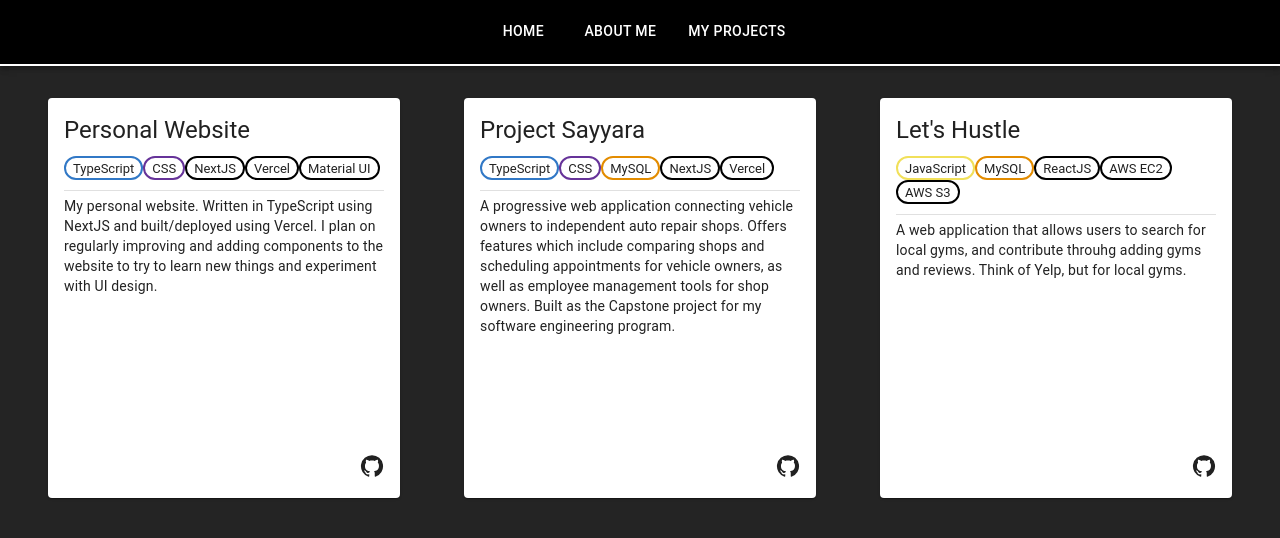
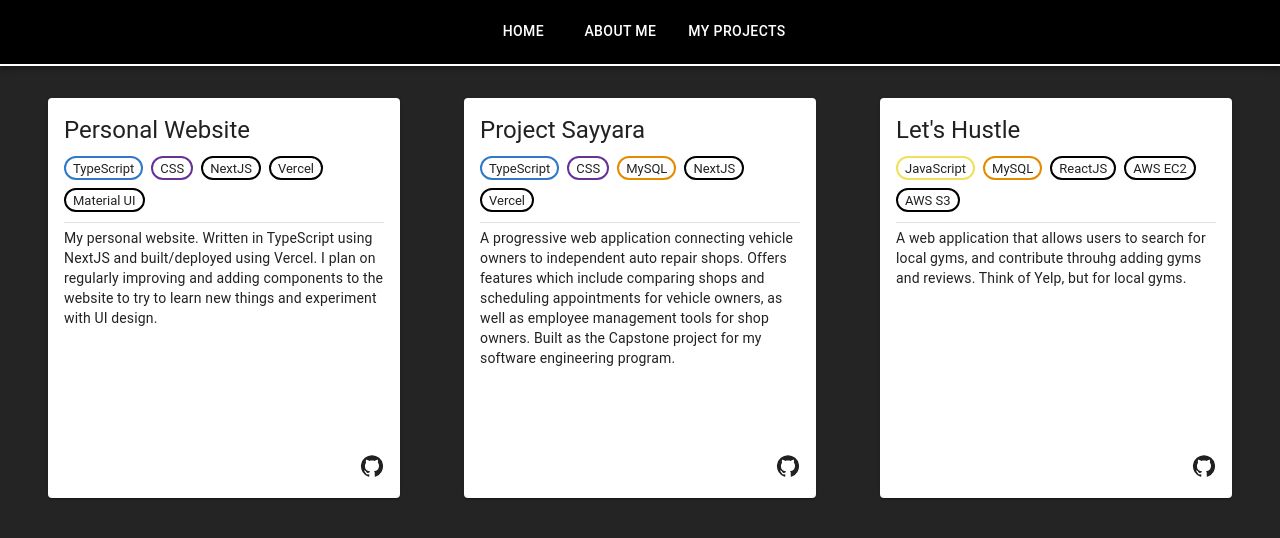
Before and after one commit to TimChoy/personal-site, a Next.js app: page /projects in a window 1280 px wide. Shown: the top 538 px of the page. Built offline with nearby package versions, Linux system fonts and the light colour scheme.

Commit message:
Fix chip spacing

```diff
--- a/src/components/projectCard.tsx
+++ b/src/components/projectCard.tsx
@@ -35,8 +35,9 @@ const ProjectCard = (props: IProjectProps) => {
           >
             {props.title}
           </Typography>
-          <Grid spacing={1}>
+          <Grid container spacing={1}>
             {props.technologies.map((data, index) => (
+              <Grid key={index} direction="row">
                 <Chip
                   key={index}
                   label={data}
@@ -48,6 +49,7 @@ const ProjectCard = (props: IProjectProps) => {
                     borderWidth: "2px",
                   }}
                 />
+              </Grid>
             ))}
           </Grid>
           <Divider sx={{ marginTop: "10px", marginBottom: "5px" }} />
```
Lines whose indentation alone changed are shown as unchanged.
